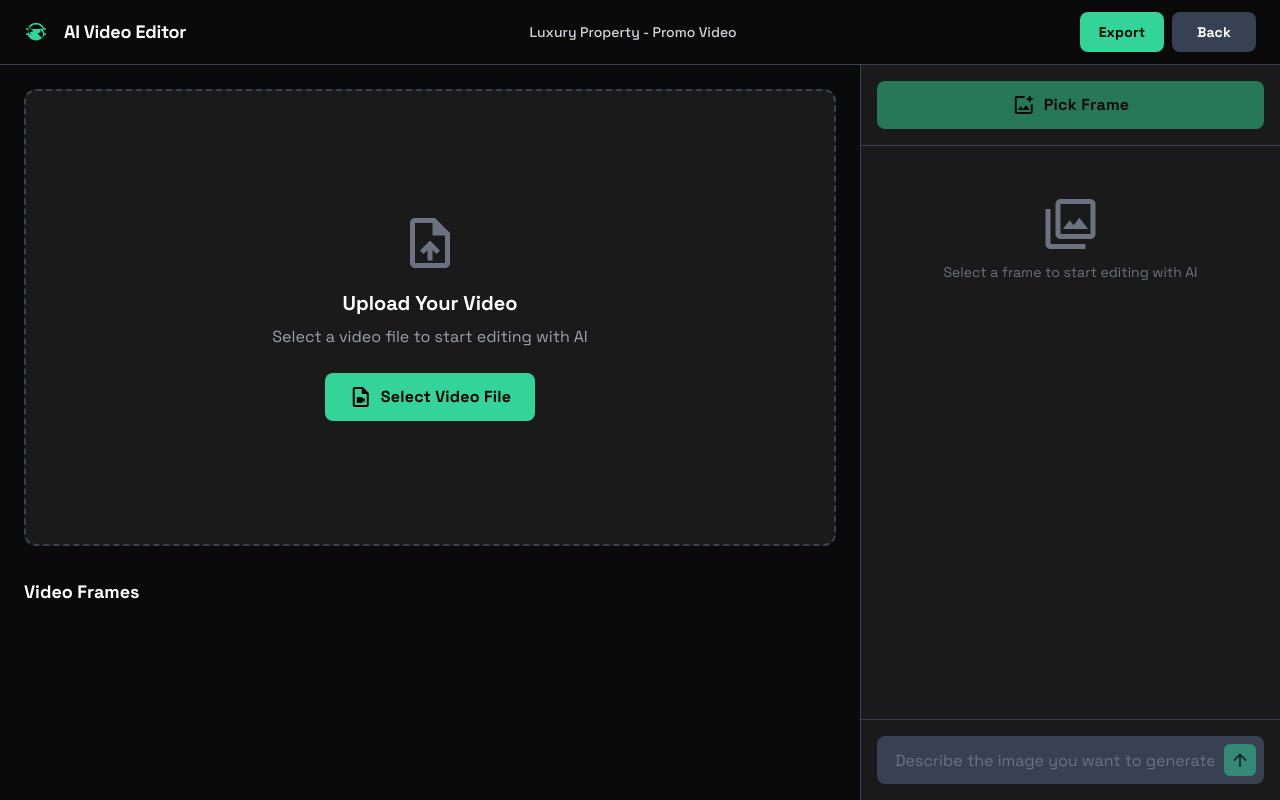
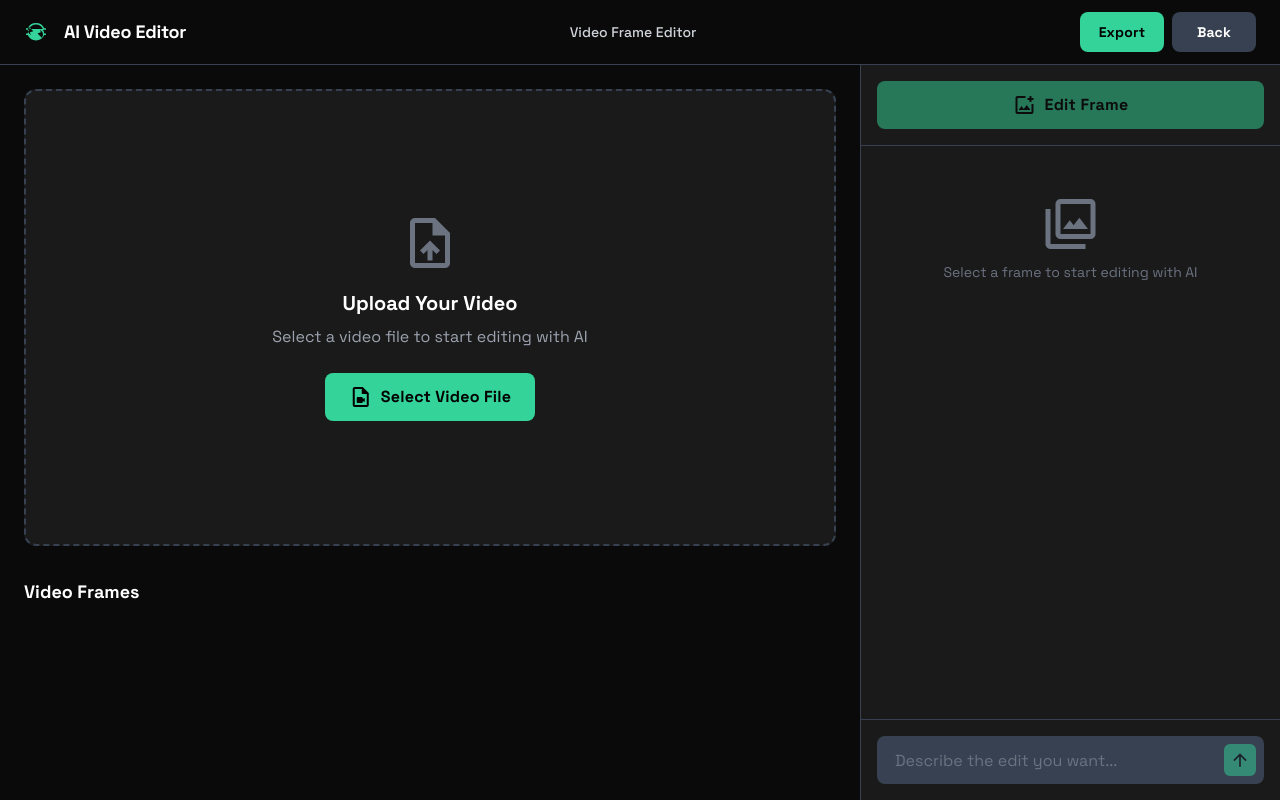
Before and after one commit to shousami7/demoai, a plain HTML site: page demo/editor.html in a window 1280 px wide. Drawn offline with nearby package versions, Linux system fonts and the light colour scheme.

Commit message:
Refactor: Update wording in editor.html
- Changed 'Luxury Property - Promo Video' to 'Video Frame Editor'
- Changed 'Pick Frame' to 'Edit Frame'
- Changed 'Describe the image you want to generate...' to 'Describe the edit you want...'

```diff
--- a/demo/editor.html
+++ b/demo/editor.html
@@ -53,7 +53,7 @@
       </div>
       <div class="flex flex-1 justify-center gap-8">
         <div class="flex items-center gap-9">
-          <a class="text-gray-300 text-sm font-medium leading-normal" href="#">Luxury Property - Promo Video</a>
+          <a class="text-gray-300 text-sm font-medium leading-normal" href="#">Video Frame Editor</a>
         </div>
       </div>
       <div class="flex items-center gap-2">
@@ -118,7 +118,7 @@
         <div class="p-4 border-b border-[#374151]">
           <button id="pick-frame-btn" class="flex w-full min-w-[84px] max-w-[480px] cursor-pointer items-center justify-center overflow-hidden rounded-lg h-12 px-5 bg-primary text-black gap-2 text-base font-bold leading-normal tracking-[0.015em] hover:opacity-90 transition-opacity disabled:opacity-50 disabled:cursor-not-allowed" disabled>
             <span class="material-symbols-outlined !text-2xl">add_photo_alternate</span>
-            <span class="truncate">Pick Frame</span>
+            <span class="truncate">Edit Frame</span>
           </button>
         </div>
 
@@ -133,7 +133,7 @@
         <!-- Input Area -->
         <div class="p-4 border-t border-[#374151]">
           <div class="relative">
-            <input id="chat-input" class="w-full h-12 bg-[#374151] text-gray-300 placeholder-gray-500 rounded-lg pl-4 pr-12 border-2 border-transparent focus:border-primary focus:ring-0 transition-colors" placeholder="Describe the image you want to generate..." type="text" disabled/>
+            <input id="chat-input" class="w-full h-12 bg-[#374151] text-gray-300 placeholder-gray-500 rounded-lg pl-4 pr-12 border-2 border-transparent focus:border-primary focus:ring-0 transition-colors" placeholder="Describe the edit you want..." type="text" disabled/>
             <button id="send-btn" class="absolute right-2 top-1/2 -translate-y-1/2 flex items-center justify-center size-8 bg-primary rounded-md text-black hover:opacity-90 transition-opacity disabled:opacity-50 disabled:cursor-not-allowed" disabled>
               <span class="material-symbols-outlined !text-xl">arrow_upward</span>
             </button>
```
